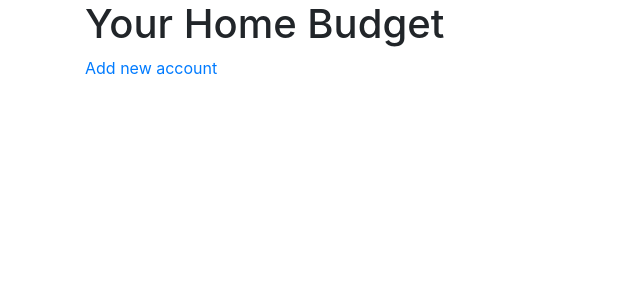
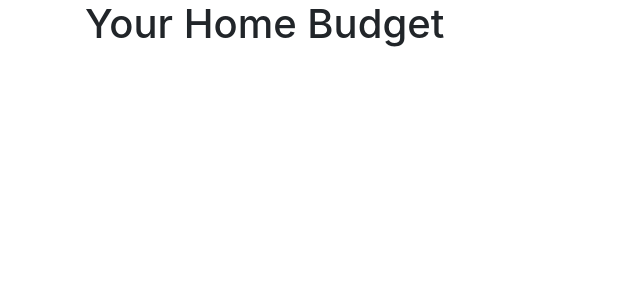
Before and after one commit to marsiekiera/YHB, a Flask app: page / in a window 1280 px wide. Shown: the part 56-356 px from the top of the page, without its empty margins (0-640 px from the left). Run offline with Flask 2, Linux system fonts and the light colour scheme; a user stored in the database is signed in.

Commit message:
Add_accoount form remove

```diff
--- a/flask/app/templates/index.html
+++ b/flask/app/templates/index.html
@@ -6,5 +6,4 @@
 
 {% block main %}
     <h1>Your Home Budget</h1>
-    <a href="/add_account">Add new account</a>
 {% endblock %}
```
